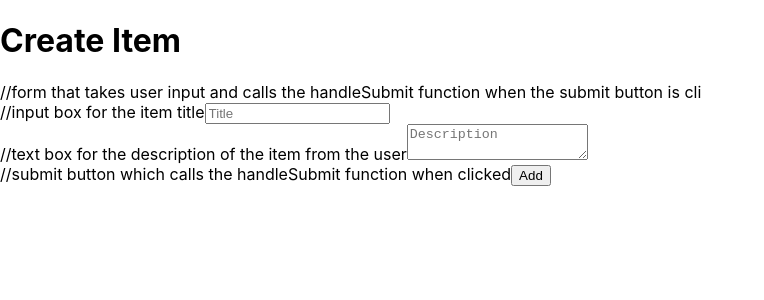
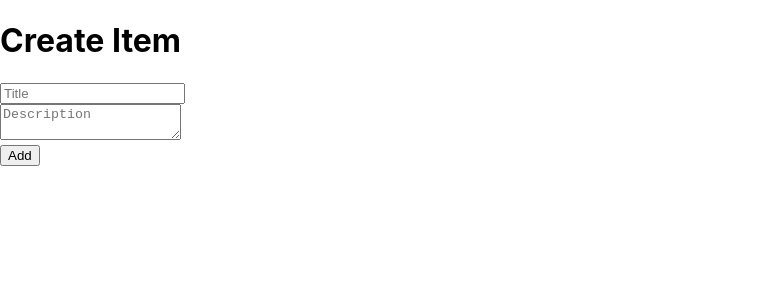
Before and after one commit to MDdeKlerk/ShoppingList, a React (Create React App) app in the folder front/: page /create in a window 1280 px wide. Shown: the top 300 px of the page, without its empty margins (0-764 px from the left). Built offline with nearby package versions, Linux system fonts and the light colour scheme.

Commit message:
Fixed incorrect commenting symbols
Removed comments that had incorrect commenting symbols from the CreateItem page.

```diff
--- a/front/src/pages/CreateItem.js
+++ b/front/src/pages/CreateItem.js
@@ -31,10 +31,10 @@ export default function CreateItem() {
     <div>
       <h1>Create Item</h1>
 
-//form that takes user input and calls the handleSubmit function when the submit button is cli
+
       <form onSubmit={handleSubmit}>
 
-//input box for the item title
+
         <input
           placeholder="Title"
           value={title}
@@ -43,7 +43,7 @@ export default function CreateItem() {
 
         <br />
 
-//text box for the description of the item from the user
+
         <textarea
           placeholder="Description"
           value={description}
@@ -52,7 +52,7 @@ export default function CreateItem() {
 
         <br />
 
-//submit button which calls the handleSubmit function when clicked
+
         <button type="submit">Add</button>
       </form>
     </div>
```
